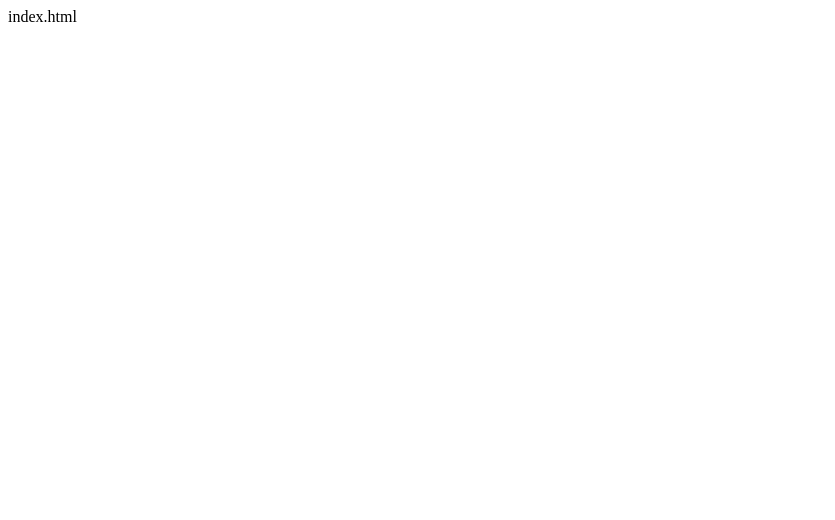
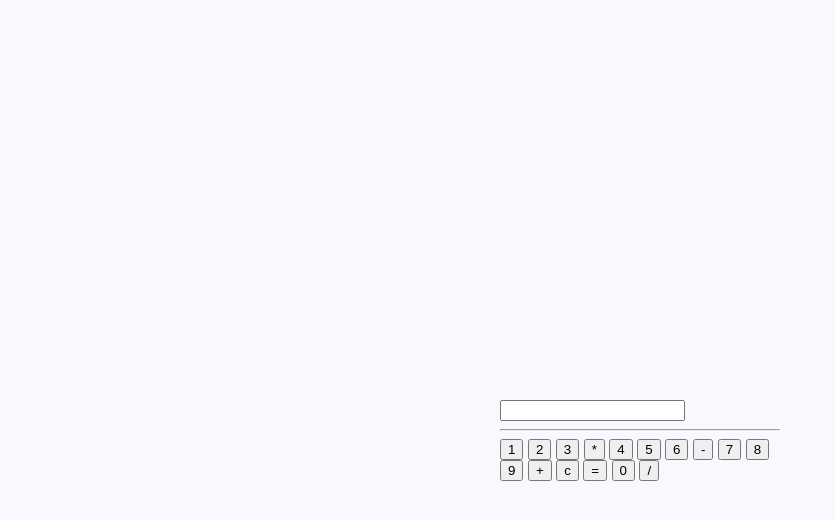
Before and after one commit to Ddayif/calculadora_lab, a plain HTML site: page index.html in a window 1280 px wide. Shown: the whole page, without its empty margins (0-835 px from the left). Drawn offline with nearby package versions, Linux system fonts and the light colour scheme; a web font is replaced by a local one.

Commit message:
Agregando botones y estilos

```diff
--- /dev/null
+++ b/assets/css/main.css
@@ -0,0 +1,24 @@
+html,body{
+	height: 100%;
+	margin: 0;
+	padding: 0;
+	font-family: 'Khula', sans-serif;
+	background-color: ghostwhite;
+}
+
+.flex{
+	display: flex;
+	align-items: center;
+	justify-content: center;
+	height: 100%;
+}
+
+.flex-content{
+	vertical-align: middle;
+	width: 280px;
+}
+
+.head{
+	height: 80px;
+
+}
--- /dev/null
+++ b/assets/js/main.js
@@ -0,0 +1 @@
+main.js
--- a/index.html
+++ b/index.html
@@ -1 +1,39 @@
-index.html
+<!DOCTYPE html>
+<html lang="en">
+<head>
+	<meta charset="UTF-8">
+	<title>Calculadora</title>
+	<meta name="viewport" content="width=device-width, user-scalable=no, initial-scale=1.0, maximum-scale=1.0, minimum-scale=1.0">
+	<link href="https://fonts.googleapis.com/css?family=Khula" rel="stylesheet">
+	<link rel="stylesheet" type="text/css" href="assets/css/main.css">
+</head>
+<body>
+	<form action="" class="flex">
+		<div class="flex-content">
+			<div class="head gold"></div>
+			<div class="content gray-soft">
+				<input type="text" value="" id="resultado" readonly class ="screen gray-medium">
+			</div>
+			<hr>
+			<input class="gray-dark" type="button" value="1">
+			<input class="gray-dark" type="button" value="2">
+			<input class="gray-dark" type="button" value="3">
+			<input class="gray-dark" type="button" value="*">
+			<input class="gray-dark" type="button" value="4">
+			<input class="gray-dark" type="button" value="5">
+			<input class="gray-dark" type="button" value="6">
+			<input class="gray-dark" type="button" value="-">
+			<input class="gray-dark" type="button" value="7">
+			<input class="gray-dark" type="button" value="8">
+			<input class="gray-dark" type="button" value="9">
+			<input class="gray-dark" type="button" value="+">
+			<input class="gray-dark" type="button" value="c">
+			<input class="gray-dark" type="button" value="=">
+			<input class="gray-dark" type="button" value="0">
+			<input class="gray-dark" type="button" value="/">
+		</div>
+	</form>
+	<script src="https://ajax.googleapis.com/ajax/libs/jquery/3.2.1/jquery.min.js"></script>
+	<script type="text/javascript" src="assets/js/main.js"></script>
+</body>
+</html>
```
